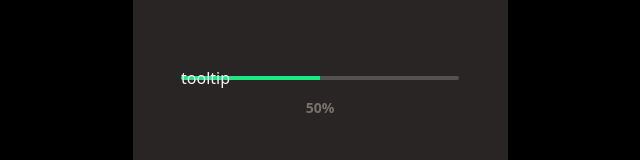
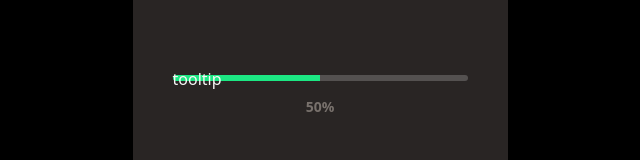
Before and after one commit to andrewpomeroy/slider-example, a Next.js app: page / in a window 1280 px wide. Shown: the part 334-494 px from the top of the page, without its empty margins (320-960 px from the left). Built offline with nearby package versions, Linux system fonts and the light colour scheme.

Commit message:
Fix tooltip positioning

```diff
--- a/src/components/Slider.tsx
+++ b/src/components/Slider.tsx
@@ -4,8 +4,8 @@ import useMeasure from 'react-use-measure';
 import { TooltipContent, TooltipTrigger, TooltipProvider, Tooltip } from './ui/tooltip';
 
 const Slider = ({ }) => {
-  const initialHeight = 4;
-  const height = 12;
+  const initialHeight = 6;
+  const height = 10;
   const buffer = 12;
   const [ref, bounds] = useMeasure();
   const [hovered, setHovered] = useState(false);
@@ -22,6 +22,10 @@ const Slider = ({ }) => {
   const knobTransformX = useTransform(
     progress,
     (v) => v * bounds.width
+  );
+  const tooltipX = useTransform(
+    mouseX,
+    (v) => v
   );
 
   useEffect(() => {
@@ -55,7 +59,7 @@ const Slider = ({ }) => {
           style={{ height: height + buffer }}
           className="flex items-center justify-center relative touch-none grow-0"
           variants={{
-            idle: { width: "calc(95% - 48px)" },
+            idle: { width: "calc(100% - 48px)" },
             hovered: { width: "calc(100% - 48px)" },
             pressed: { width: "calc(100% - 48px)" },
           }}
@@ -92,7 +96,7 @@ const Slider = ({ }) => {
             </motion.div>
           {/* Pointer-tooltip surrogate */}
           <motion.div className="absolute left-0 top-0 w-full h-full pointer-events-none" style={{
-            x: mouseX.get()
+            x: tooltipX
           }}>
             tooltip
           </motion.div>
```
